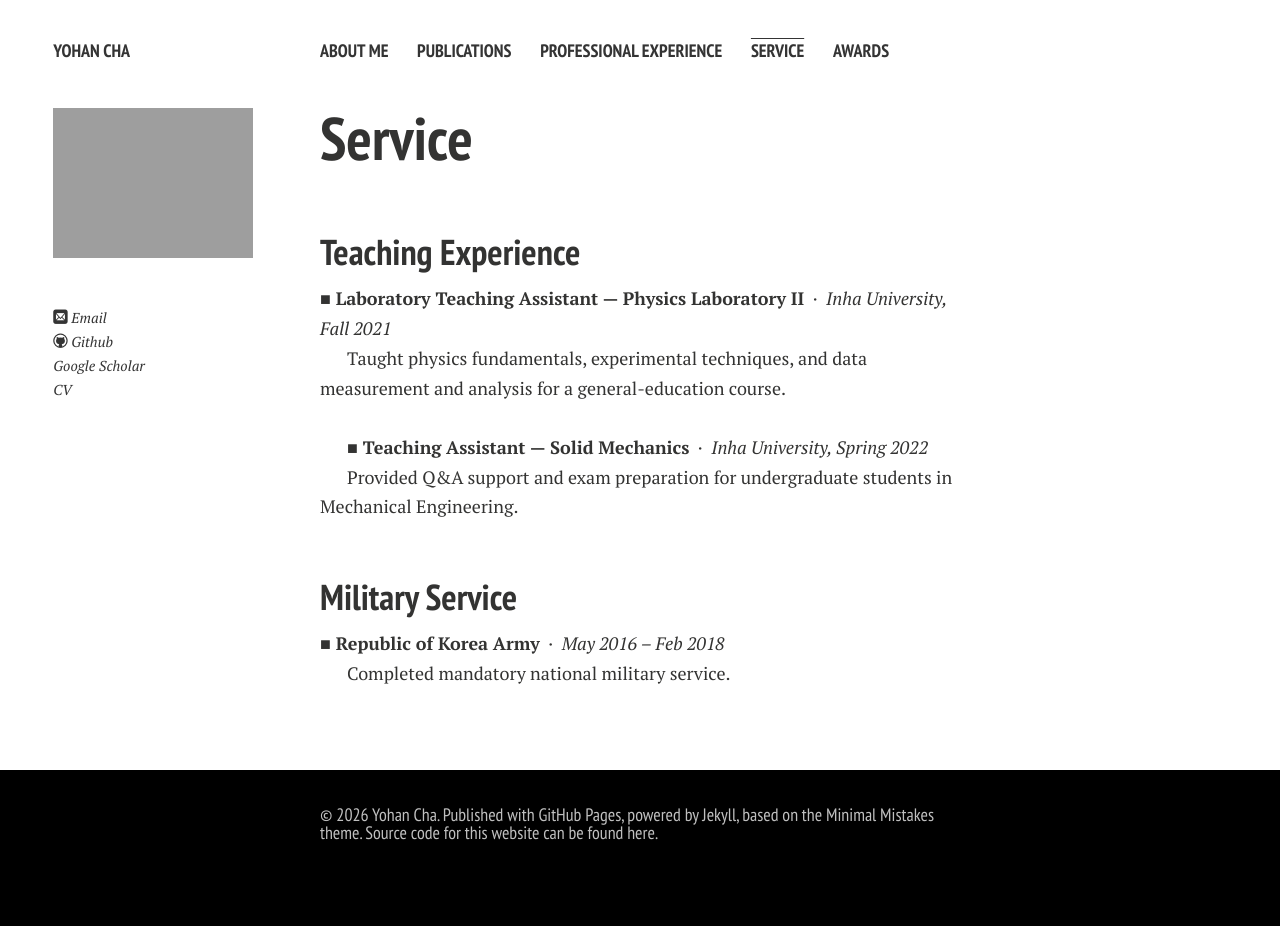
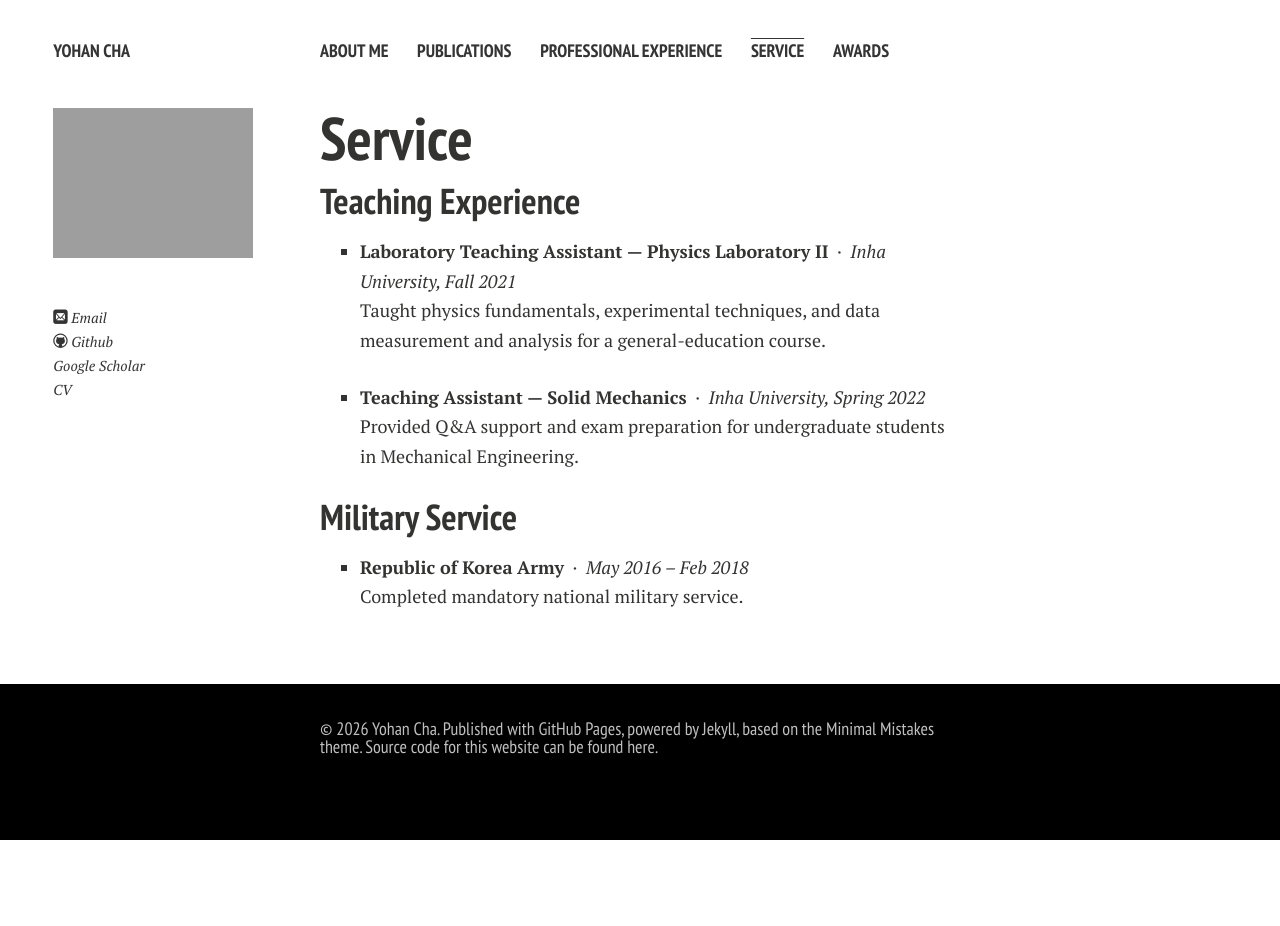
Before and after one commit to powerfulsmooth/powerfulsmooth.github.io, a Jekyll site: the page built from service.md, in a window 1280 px wide. Built offline with Jekyll 4.4.1, drawn with Linux system fonts in a browser that asks for light colours; nearby versions of some CDN libraries; comment, search, counter and statistics services are not loaded; a style sheet for code colours, icons or effects is not loaded; after the commit the page ends 900 px from its top, so only the background shows below that.

Commit message:
Add files via upload

```diff
--- a/service.md
+++ b/service.md
@@ -6,24 +6,14 @@ title: Service
 
 # Service
 
-<br>
+<div style="height:6px"></div>
 
 ## Teaching Experience
 
-**■ Laboratory Teaching Assistant — Physics Laboratory II** &nbsp;·&nbsp; *Inha University, Fall 2021*
+- **Laboratory Teaching Assistant — Physics Laboratory II** &nbsp;·&nbsp; *Inha University, Fall 2021*<br>Taught physics fundamentals, experimental techniques, and data measurement and analysis for a general-education course.
 
-Taught physics fundamentals, experimental techniques, and data measurement and analysis for a general-education course.
-
-<br>
-
-**■ Teaching Assistant — Solid Mechanics** &nbsp;·&nbsp; *Inha University, Spring 2022*
-
-Provided Q&A support and exam preparation for undergraduate students in Mechanical Engineering.
-
-<br>
+- **Teaching Assistant — Solid Mechanics** &nbsp;·&nbsp; *Inha University, Spring 2022*<br>Provided Q&A support and exam preparation for undergraduate students in Mechanical Engineering.
 
 ## Military Service
 
-**■ Republic of Korea Army** &nbsp;·&nbsp; *May 2016 – Feb 2018*
-
-Completed mandatory national military service.
+- **Republic of Korea Army** &nbsp;·&nbsp; *May 2016 – Feb 2018*<br>Completed mandatory national military service.
```
